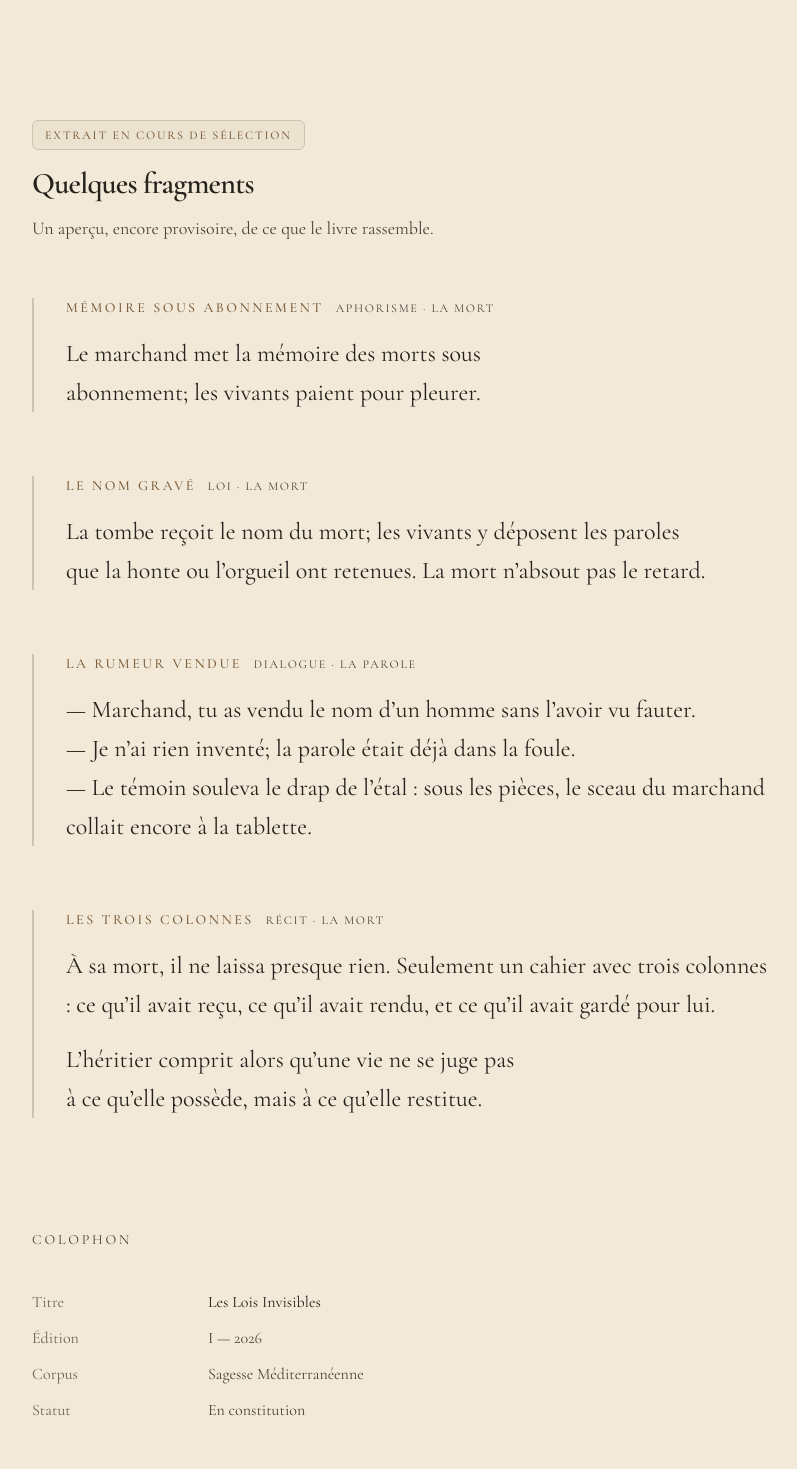
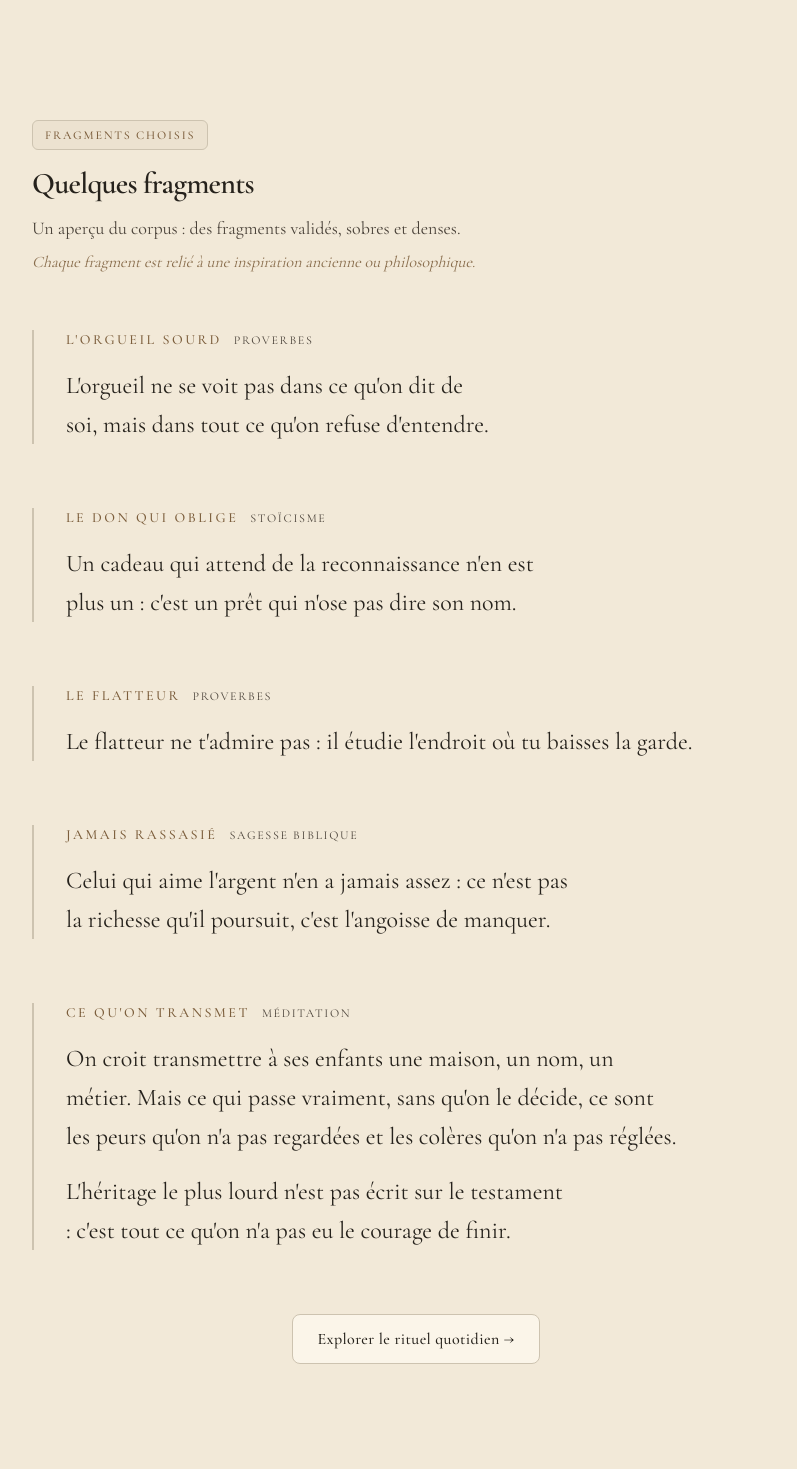
Before and after one commit to ShamyLand/sagesse-mediterraneenne-site, a Next.js app: page /livre in a window 1280 px wide. Shown: the part 1001-2470 px from the top of the page, without its empty margins (224-1021 px from the left). Built offline with nearby package versions, Linux system fonts and the light colour scheme.

Commit message:
feat(site): page Livre = vitrine goldee (4 fragments sources + 1 meditation longue) + mention inspiration + CTA rituel; retire extraits V1/V2
Co-Authored-By: Claude Opus 4.8 <noreply@anthropic.com>

```diff
--- a/components/book-view.tsx
+++ b/components/book-view.tsx
@@ -22,9 +22,11 @@ const S: Record<Language, Record<string, string>> = {
       "Les Lois Invisibles n’est pas un essai. C’est un recueil de fragments. Chaque fragment tient comme une pierre sèche : peu de mots, beaucoup de poids.",
     forewordP2:
       "Une sagesse ancienne, relue pour les failles du monde moderne. Ce n’est pas un texte qui change : c’est une édition, figée, versionnée, signée. Le corpus peut grandir ; le livre, lui, ne revient pas en arrière.",
-    extractBadge: "Extrait en cours de sélection",
+    extractBadge: "Fragments choisis",
     extractTitle: "Quelques fragments",
-    extractSubtitle: "Un aperçu, encore provisoire, de ce que le livre rassemble.",
+    extractSubtitle: "Un aperçu du corpus : des fragments validés, sobres et denses.",
+    extractInspiration: "Chaque fragment est relié à une inspiration ancienne ou philosophique.",
+    exploreRitual: "Explorer le rituel quotidien",
     cTitle: "Titre",
     cEdition: "Édition",
     cCorpus: "Corpus",
@@ -49,9 +51,11 @@ const S: Record<Language, Record<string, string>> = {
       "The Invisible Laws is not an essay. It is a collection of fragments. Each fragment holds like a dry stone: few words, much weight.",
     forewordP2:
       "Ancient wisdom, reread for the fractures of the modern world. This is not a text that changes: it is an edition — fixed, versioned, signed. The corpus may grow; the book never goes back.",
-    extractBadge: "Excerpt being selected",
+    extractBadge: "Selected fragments",
     extractTitle: "A few fragments",
-    extractSubtitle: "A still-provisional glimpse of what the book gathers.",
+    extractSubtitle: "A glimpse of the corpus: validated fragments, sober and dense.",
+    extractInspiration: "Each fragment is linked to an ancient or philosophical inspiration.",
+    exploreRitual: "Explore the daily ritual",
     cTitle: "Title",
     cEdition: "Edition",
     cCorpus: "Corpus",
@@ -76,9 +80,11 @@ const S: Record<Language, Record<string, string>> = {
       "Las Leyes Invisibles no es un ensayo. Es una recopilación de fragmentos. Cada fragmento se sostiene como una piedra seca: pocas palabras, mucho peso.",
     forewordP2:
       "Una sabiduría antigua, releída para las grietas del mundo moderno. No es un texto que cambia: es una edición, fija, versionada, firmada. El corpus puede crecer; el libro no retrocede.",
-    extractBadge: "Extracto en selección",
+    extractBadge: "Fragmentos elegidos",
     extractTitle: "Algunos fragmentos",
-    extractSubtitle: "Un vistazo, aún provisional, de lo que el libro reúne.",
+    extractSubtitle: "Un vistazo del corpus: fragmentos validados, sobrios y densos.",
+    extractInspiration: "Cada fragmento está vinculado a una inspiración antigua o filosófica.",
+    exploreRitual: "Explorar el ritual diario",
     cTitle: "Título",
     cEdition: "Edición",
     cCorpus: "Corpus",
@@ -205,11 +211,20 @@ export function BookView() {
               </div>
               <h2 className="text-2xl md:text-3xl font-semibold text-foreground tracking-tight">{s.extractTitle}</h2>
               <p className="mt-3 text-base md:text-lg text-muted-foreground font-normal">{s.extractSubtitle}</p>
+              <p className="mt-2 text-sm md:text-base text-accent/90 font-normal italic">{s.extractInspiration}</p>
             </header>
             <div className="space-y-14 md:space-y-16">
               {bookExtract.map((f, i) => (
                 <FragmentBlock key={i} fragment={f} lang={lang} />
               ))}
+            </div>
+            <div className="mt-12 md:mt-16 text-center">
+              <Link
+                href="/"
+                className="inline-flex items-center px-6 py-3 rounded-lg border border-primary/40 bg-card text-foreground text-base font-medium tracking-wide hover:bg-secondary hover:border-primary transition-colors focus:outline-none focus-visible:ring-2 focus-visible:ring-ring focus-visible:ring-offset-2 focus-visible:ring-offset-background"
+              >
+                {s.exploreRitual} →
+              </Link>
             </div>
           </section>
 
--- a/lib/book-extract.ts
+++ b/lib/book-extract.ts
@@ -1,9 +1,9 @@
 import type { Language } from "@/types/quote";
 
 /**
- * Extrait du livre affiché sur /livre — multilingue (fr/en/es), provisoire.
- * Traductions EN/ES de travail, à affiner par le pipeline éditorial plus tard.
- * "text" : paragraphes séparés par \n\n ; sauts de ligne internes (dialogue) par \n.
+ * Vitrine du Livre (/livre) — fragments GOLDÉS + sourcés (doctrine actuelle), pas les anciens V1/V2.
+ * 4 sentences courtes + 1 méditation longue. Aucune citation directe ; "format" = tradition d'inspiration.
+ * "text" : paragraphes séparés par \n\n.
  */
 
 export interface BookFragment {
@@ -14,55 +14,48 @@ export interface BookFragment {
 
 export const bookExtract: BookFragment[] = [
   {
-    title: {
-      fr: "Mémoire sous abonnement",
-      en: "Memory on Subscription",
-      es: "Memoria por suscripción",
-    },
-    format: { fr: "aphorisme · la mort", en: "aphorism · death", es: "aforismo · la muerte" },
+    title: { fr: "L'orgueil sourd", en: "Deaf Pride", es: "El orgullo sordo" },
+    format: { fr: "Proverbes", en: "Proverbs", es: "Proverbios" },
     text: {
-      fr: "Le marchand met la mémoire des morts sous abonnement; les vivants paient pour pleurer.",
-      en: "The merchant puts the memory of the dead on subscription; the living pay to mourn.",
-      es: "El mercader pone la memoria de los muertos en suscripción; los vivos pagan por llorar.",
+      fr: "L'orgueil ne se voit pas dans ce qu'on dit de soi, mais dans tout ce qu'on refuse d'entendre.",
+      en: "Pride is not seen in what one says about oneself, but in everything one refuses to hear.",
+      es: "El orgullo no se muestra en lo que uno dice de sí mismo, sino en todo lo que se niega a escuchar.",
     },
   },
   {
-    title: {
-      fr: "Le Nom Gravé",
-      en: "The Engraved Name",
-      es: "El nombre grabado",
-    },
-    format: { fr: "loi · la mort", en: "law · death", es: "ley · la muerte" },
+    title: { fr: "Le don qui oblige", en: "The Gift That Binds", es: "El don que obliga" },
+    format: { fr: "Stoïcisme", en: "Stoicism", es: "Estoicismo" },
     text: {
-      fr: "La tombe reçoit le nom du mort; les vivants y déposent les paroles que la honte ou l’orgueil ont retenues. La mort n’absout pas le retard.",
-      en: "The grave receives the name of the dead; the living lay there the words that shame or pride held back. Death does not absolve delay.",
-      es: "La tumba recibe el nombre del muerto; los vivos depositan allí las palabras que la vergüenza o el orgullo retuvieron. La muerte no absuelve la tardanza.",
+      fr: "Un cadeau qui attend de la reconnaissance n'en est plus un : c'est un prêt qui n'ose pas dire son nom.",
+      en: "A gift that expects recognition is no longer a gift: it is a loan that does not dare speak its name.",
+      es: "Un regalo que espera reconocimiento ya no es un regalo: es un préstamo que no se atreve a decir su nombre.",
     },
   },
   {
-    title: {
-      fr: "La rumeur vendue",
-      en: "The Sold Rumor",
-      es: "El rumor vendido",
-    },
-    format: { fr: "dialogue · la parole", en: "dialogue · speech", es: "diálogo · la palabra" },
+    title: { fr: "Le flatteur", en: "The Flatterer", es: "El adulador" },
+    format: { fr: "Proverbes", en: "Proverbs", es: "Proverbios" },
     text: {
-      fr: "— Marchand, tu as vendu le nom d’un homme sans l’avoir vu fauter.\n— Je n’ai rien inventé; la parole était déjà dans la foule.\n— Le témoin souleva le drap de l’étal : sous les pièces, le sceau du marchand collait encore à la tablette.",
-      en: "— Merchant, you sold a man’s name without ever seeing him sin.\n— I invented nothing; the word was already in the crowd.\n— The witness lifted the cloth of the stall: beneath the coins, the merchant’s seal still clung to the slab.",
-      es: "— Mercader, vendiste el nombre de un hombre sin haberlo visto faltar.\n— No inventé nada; la palabra ya estaba en la multitud.\n— El testigo levantó el paño del puesto: bajo las monedas, el sello del mercader aún se pegaba a la tabla.",
+      fr: "Le flatteur ne t'admire pas : il étudie l'endroit où tu baisses la garde.",
+      en: "The flatterer does not admire you: he studies where you let your guard down.",
+      es: "El adulador no te admira: estudia el lugar donde bajas la guardia.",
     },
   },
   {
-    title: {
-      fr: "Les trois colonnes",
-      en: "The Three Columns",
-      es: "Las tres columnas",
+    title: { fr: "Jamais rassasié", en: "Never Satisfied", es: "Nunca saciado" },
+    format: { fr: "Sagesse biblique", en: "Biblical wisdom", es: "Sabiduría bíblica" },
+    text: {
+      fr: "Celui qui aime l'argent n'en a jamais assez : ce n'est pas la richesse qu'il poursuit, c'est l'angoisse de manquer.",
+      en: "He who loves money is never satisfied: it is not wealth he seeks, but the anxiety of lacking.",
+      es: "Quien ama el dinero nunca tiene suficiente: no busca la riqueza, sino la angustia de carecer.",
     },
-    format: { fr: "récit · la mort", en: "tale · death", es: "relato · la muerte" },
+  },
+  {
+    title: { fr: "Ce qu'on transmet", en: "What We Pass On", es: "Lo que transmitimos" },
+    format: { fr: "Méditation", en: "Meditation", es: "Meditación" },
     text: {
-      fr: "À sa mort, il ne laissa presque rien. Seulement un cahier avec trois colonnes : ce qu’il avait reçu, ce qu’il avait rendu, et ce qu’il avait gardé pour lui.\n\nL’héritier comprit alors qu’une vie ne se juge pas à ce qu’elle possède, mais à ce qu’elle restitue.",
-      en: "At his death, he left almost nothing. Only a notebook with three columns: what he had received, what he had given back, and what he had kept for himself.\n\nThe heir understood then that a life is judged not by what it owns, but by what it gives back.",
-      es: "A su muerte, no dejó casi nada. Solo un cuaderno con tres columnas: lo que había recibido, lo que había devuelto, y lo que había guardado para sí.\n\nEl heredero comprendió entonces que una vida no se juzga por lo que posee, sino por lo que restituye.",
+      fr: "On croit transmettre à ses enfants une maison, un nom, un métier. Mais ce qui passe vraiment, sans qu'on le décide, ce sont les peurs qu'on n'a pas regardées et les colères qu'on n'a pas réglées.\n\nL'héritage le plus lourd n'est pas écrit sur le testament : c'est tout ce qu'on n'a pas eu le courage de finir.",
+      en: "We believe we pass on to our children a house, a name, a trade. But what truly passes, without our deciding it, are the fears we never faced and the angers we never settled.\n\nThe heaviest inheritance is not written in the will: it is everything we lacked the courage to finish.",
+      es: "Creemos transmitir a nuestros hijos una casa, un nombre, un oficio. Pero lo que de verdad pasa, sin que lo decidamos, son los miedos que no miramos y las cóleras que no resolvimos.\n\nLa herencia más pesada no está escrita en el testamento: es todo lo que no tuvimos el valor de terminar.",
     },
   },
 ];
```
